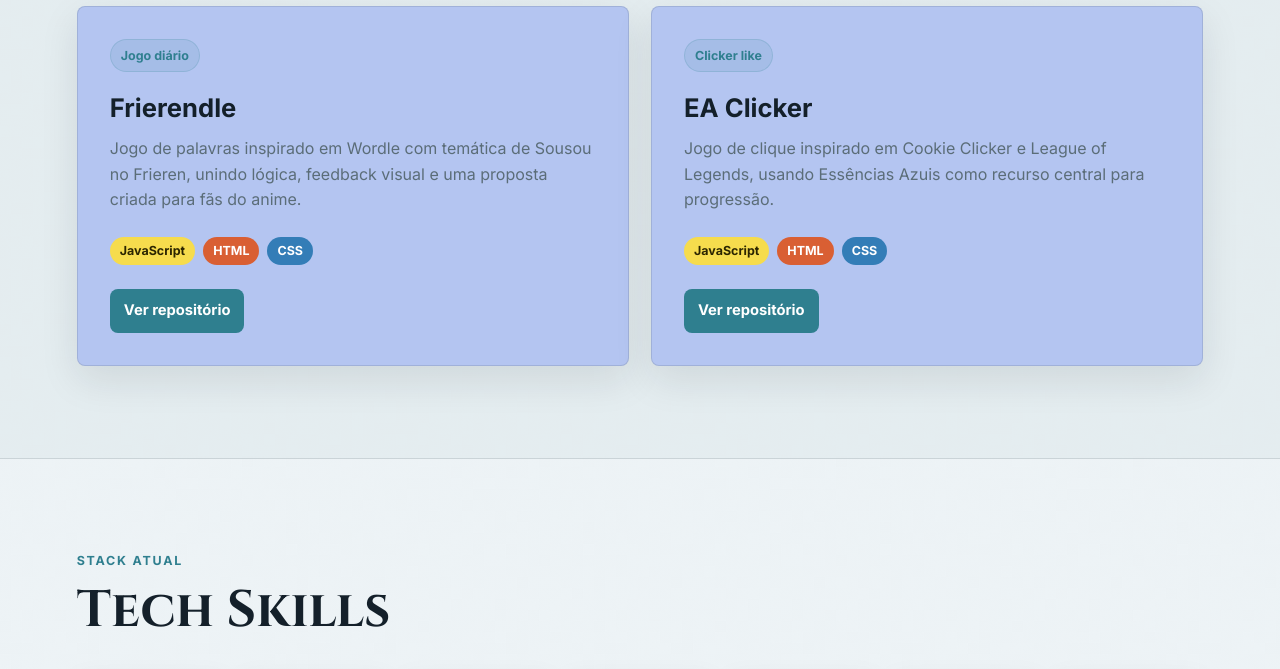
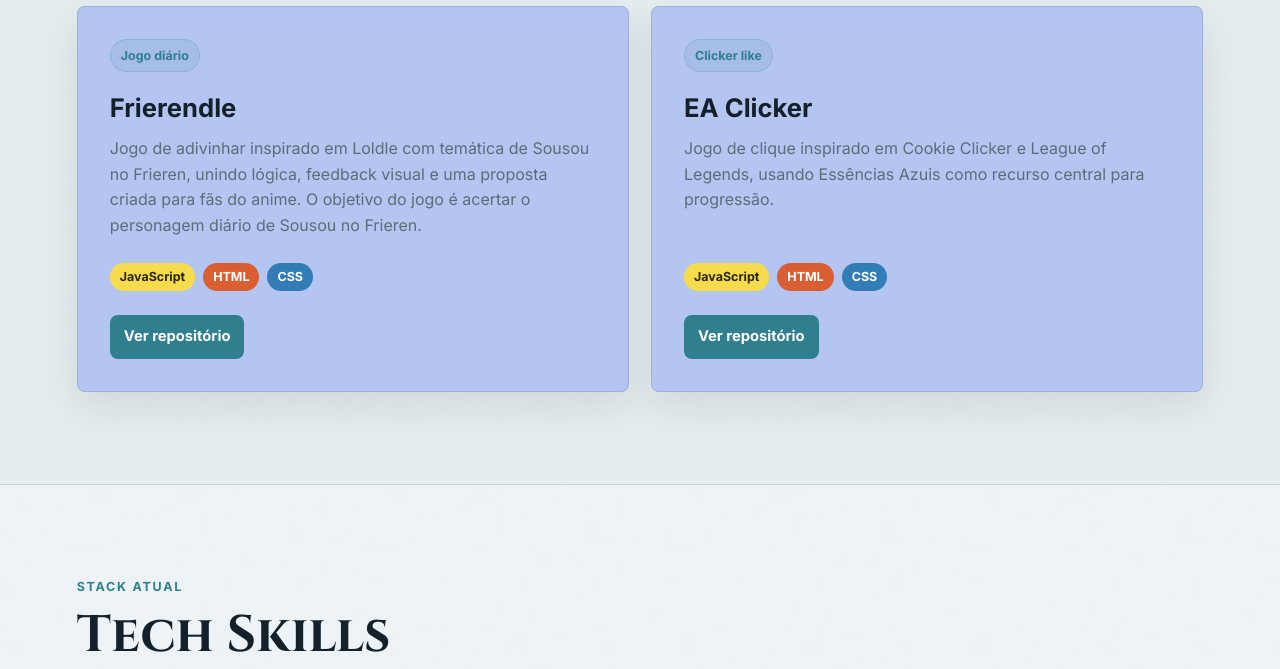
Before and after one commit to RainanKaneka/Portf-lio-Rainan-de-Oliveira-Reis, a plain HTML site: page index.html in a window 1280 px wide. Shown: the part 1700-2369 px from the top of the page. Drawn offline with Linux system fonts and the light colour scheme; files whose address does not match are found by name.

Commit message:
mudança na descrição do projeto Frierendle

```diff
--- a/index.html
+++ b/index.html
@@ -154,9 +154,9 @@
             <div class="project-meta">Jogo diário</div>
             <h3>Frierendle</h3>
             <p>
-              Jogo de palavras inspirado em Wordle com temática de
+              Jogo de adivinhar inspirado em Loldle com temática de
               <span lang="ja">Sousou no Frieren</span>, unindo lógica,
-              feedback visual e uma proposta criada para fãs do anime.
+              feedback visual e uma proposta criada para fãs do anime. O objetivo do jogo é acertar o personagem diário de Sousou no Frieren.
             </p>
             <div class="tags" aria-label="Tecnologias usadas">
               <span class="tech-tag js">JavaScript</span>
```
